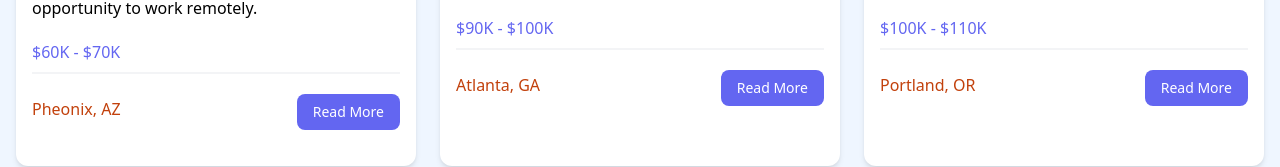
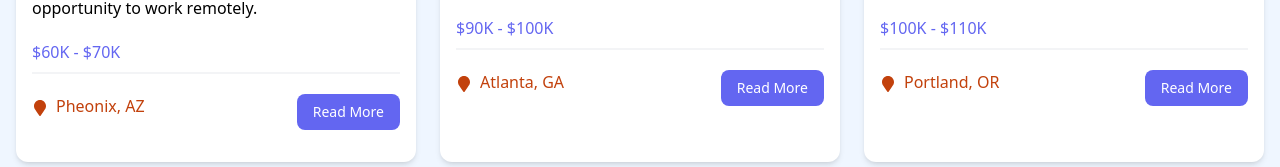
Before and after one commit to Papol14/job-portal-react, a React (Vite) app: page / in a window 1280 px wide. Shown: the part 941-1108 px from the top of the page. Built offline with nearby package versions, Linux system fonts and the light colour scheme.

Commit message:
Added FaMapMarker

```diff
--- a/src/components/JobListing.jsx
+++ b/src/components/JobListing.jsx
@@ -1,3 +1,5 @@
+import { FaMapMarker } from "react-icons/fa";
+
 const JobListing = ({ job }) => {
   return (
     <div className="bg-white rounded-xl shadow-md relative">
@@ -15,7 +17,7 @@ const JobListing = ({ job }) => {
 
         <div className="flex flex-col lg:flex-row justify-between mb-4">
           <div className="text-orange-700 mb-3">
-            <i className="fa-solid fa-location-dot text-lg"></i>
+            <FaMapMarker className="inline mr-2" />
             {job.location}
           </div>
           <a
```
